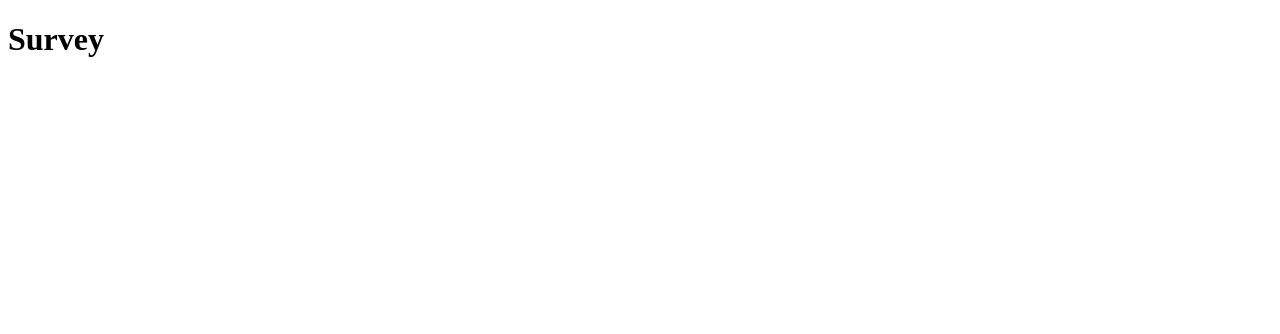
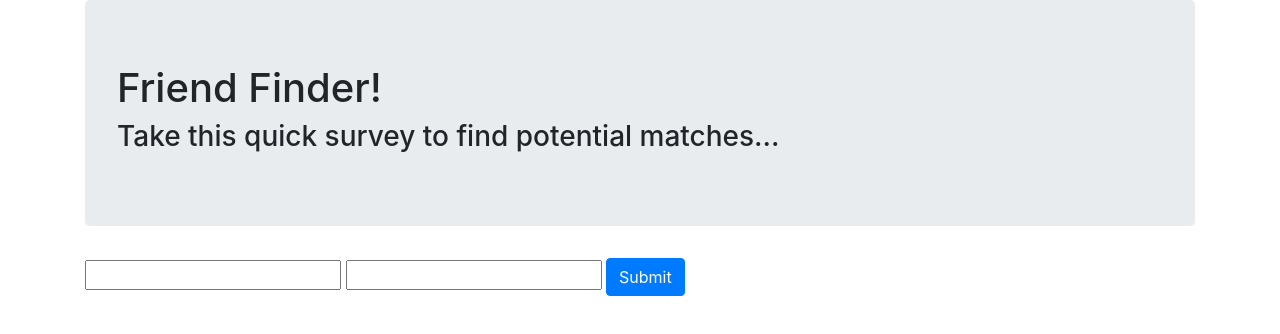
Before and after one commit to atkinsta/ExpressJSFriendFinder, a website: page app/public/survey.html in a window 1280 px wide. Drawn offline with nearby package versions, Linux system fonts and the light colour scheme.

Commit message:
Adding survey stuff in

```diff
--- a/app/public/survey.html
+++ b/app/public/survey.html
@@ -1,13 +1,36 @@
 <!DOCTYPE html>
 <html lang="en">
+
 <head>
     <meta charset="UTF-8">
     <meta name="viewport" content="width=device-width, initial-scale=1.0">
     <meta http-equiv="X-UA-Compatible" content="ie=edge">
     <title>Survey</title>
+    <link href="https://stackpath.bootstrapcdn.com/bootstrap/4.1.1/css/bootstrap.min.css" rel="stylesheet" integrity="sha384-WskhaSGFgHYWDcbwN70/dfYBj47jz9qbsMId/iRN3ewGhXQFZCSftd1LZCfmhktB"
+        crossorigin="anonymous">
 </head>
+
 <body>
-    <h1>Survey</h1>
+    <div class="container">
+        <div class="row">
+            <div class="col-md-12">
+                <div class="jumbotron">
+                    <h1>Friend Finder!</h1>
+                    <h3>Take this quick survey to find potential matches...</h3>
+                </div>
+            </div>
+        </div>
+        <div class="row">
+            <div class="col-md-12">
+                <form action="/api" method="post">
+                    <input type="text" name="nameInput" id="name">
+                    <input type="text" name="linkInput" id="link">
+                    <button type="submit" value="submit" class="btn btn-primary">Submit</button>
+                </form>
+            </div>
+        </div>
+    </div>
 
 </body>
+
 </html>
--- a/app/routing/api.js
+++ b/app/routing/api.js
@@ -20,8 +20,9 @@ apiRouter.get("/", function(req, res) {
 });
 
 apiRouter.post("/", function (req, res) {
-    console.log("post test");
-    console.log(req.body);
+    var newFriend = req.body;
+    friends.push(newFriend);
+    console.log(friends);
 });
 
 module.exports = apiRouter;
```
